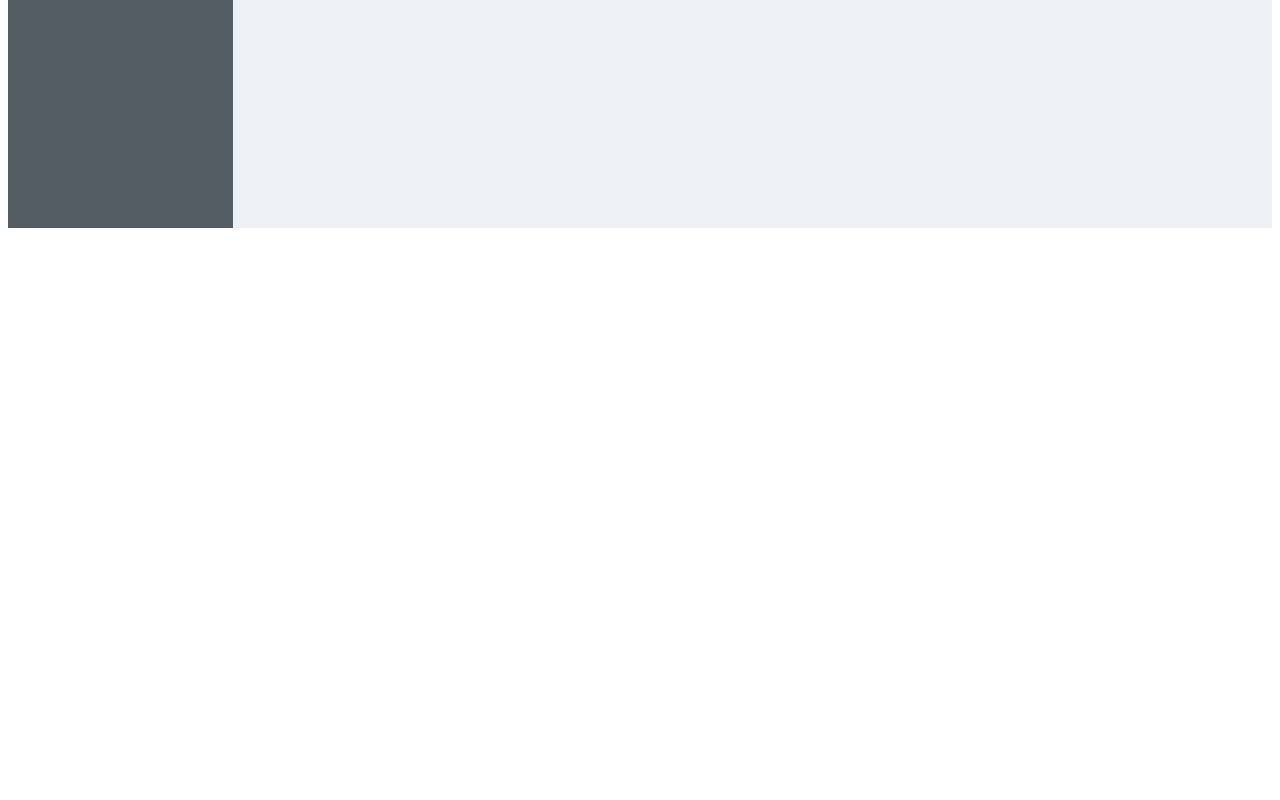
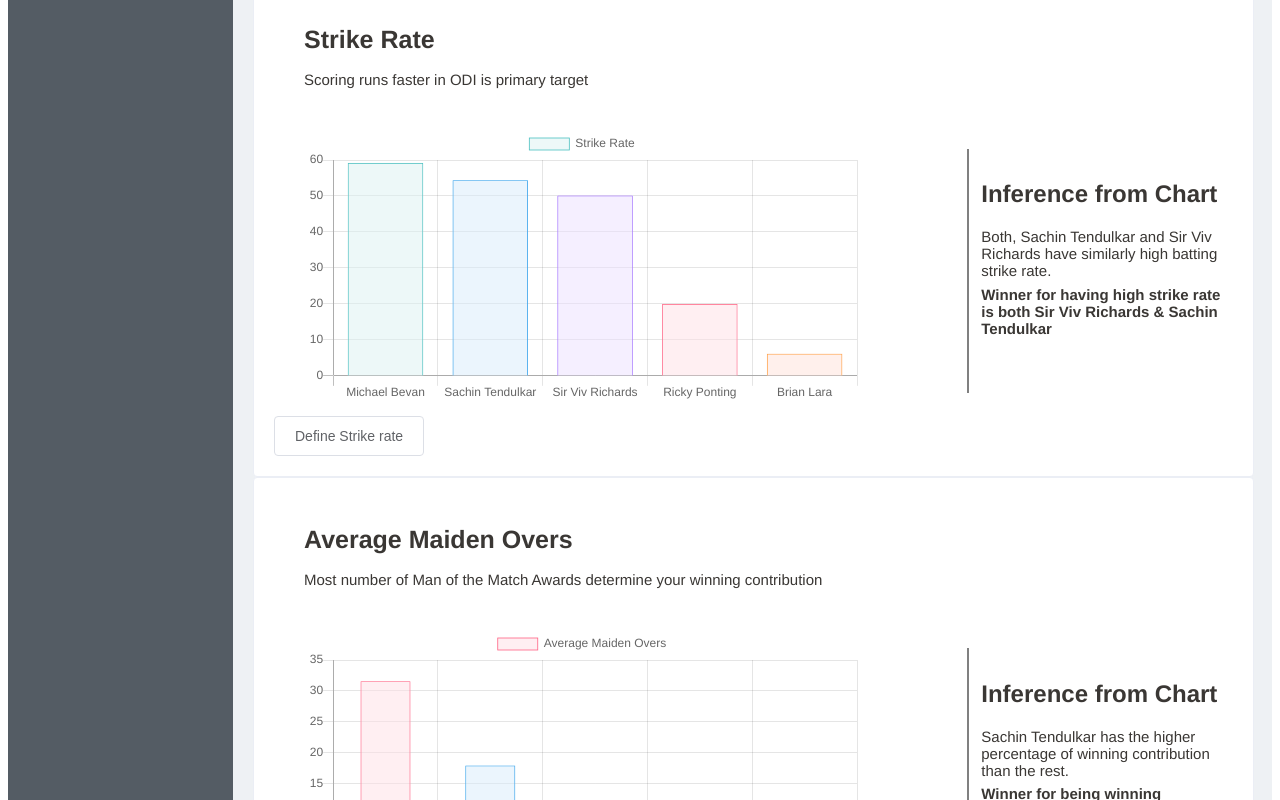
Before and after one commit to tapthoughts/worlds-greatest-cricketer, a Vue app: page /bowlingODI in a window 1280 px wide. Shown: the part 580-1380 px from the top of the page. Before the commit the page ends 816 px from the top, so only its background shows below. Built offline with nearby package versions, Linux system fonts and the light colour scheme.

Commit message:
added economy rate ODI chart

```diff
--- a/src/views/BowlingODI.vue
+++ b/src/views/BowlingODI.vue
@@ -1,12 +1,13 @@
 <template>
   <div class="bowling-odi">
+
     <div class="card">
             <Chart
-            titleText="Average Runs Conceded"
+            titleText="Economy Rate"
             subTitleText="Lesser number of runs conceded symbolizes a good bowler"
             chartType="bar"
-            :chartData="RunsConcededData.data"
-            :chartOptions="RunsConcededData.options"
+            :chartData="EconomyRateData.data"
+            :chartOptions="EconomyRateData.options"
             :parentStyle="chartContainerStyle"
             />
             <Inference
@@ -17,6 +18,49 @@
             titleText="average runs conceded"
             />
       </div>
+
+      <div class="card">
+            <Chart
+            titleText="Strike Rate"
+            subTitleText="Scoring runs faster in ODI is primary target"
+            chartType="bar"
+            :chartData="StrikeRateData.data"
+            :chartOptions="StrikeRateData.options"
+            :parentStyle="chartContainerStyle"
+            />
+            <Inference
+            inference="Both, Sachin Tendulkar and Sir Viv Richards have similarly high batting strike rate."
+            winner="both Sir Viv Richards & Sachin Tendulkar"
+            titleText="having high strike rate"
+            />
+            <br/>
+            <el-popover
+              placement="top-start"
+              title="Strike Rate"
+              width="200"
+              trigger="hover"
+              content="Batting strike rate is a measure of how frequently a batsman achieves the primary
+                       goal of batting, namely scoring runs">
+              <el-button slot="reference">Define Strike rate</el-button>
+            </el-popover>
+        </div>
+
+        <div class="card">
+            <Chart
+            titleText="Average Maiden Overs"
+            subTitleText="Most number of Man of the Match Awards determine your winning contribution"
+            chartType="bar"
+            :chartData="MaidenOverData.data"
+            :chartOptions="MaidenOverData.options"
+            :parentStyle="chartContainerStyle"
+            />
+            <Inference
+            inference="Sachin Tendulkar has the higher percentage of winning contribution than the rest."
+            winner="Sachin Tendulkar"
+            titleText="being winning contributor maximum times"
+            />
+        </div>
+
   </div>
 </template>
 
@@ -39,7 +83,38 @@
         width: '45vw',
         display: 'inline-block',
       },
-      RunsConcededData: {
+      EconomyRateData: {
+        options: {
+          responsive: true,
+          scales: {
+            xAxes: [{
+              ticks: {
+                beginAtZero: true,
+                maxRotation: 0,
+                minRotation: 0,
+              },
+              gridLines: {
+                offsetGridLines: true,
+              },
+              barThickness: 50,
+            }],
+          },
+        },
+        data: {
+          labels: [],
+          datasets: [],
+        },
+      },
+      StrikeRateData: {
+        options: {
+          responsive: true,
+        },
+        data: {
+          labels: [],
+          datasets: [],
+        },
+      },
+      MaidenOverData: {
         options: {
           responsive: true,
           scales: {
@@ -64,19 +139,19 @@
     }
   },
   mounted() {
-    const runsConcededData = [];
+    const economyRateData = [];
     Object.values(locationBowlingODI).forEach((player) => {
-      runsConcededData.push({
+      economyRateData.push({
         name: player.player_name,
-        runs: player.details.total.runs_conceded / player.details.total.overs,
+        economy_rate: player.details.total.economy_rate,
       });
     });
-    runsConcededData.sort((t1, t2) => t1.runs - t2.runs);
-    this.RunsConcededData.data = {
-      labels: runsConcededData.map(t => t.name),
+    economyRateData.sort((t1, t2) => t1.economy_rate - t2.economy_rate);
+    this.EconomyRateData.data = {
+      labels: economyRateData.map(t => t.name),
       datasets: [{
         label: 'Avg Runs Conceded in all Matches',
-        data: runsConcededData.map(t => t.runs),
+        data: economyRateData.map(t => t.economy_rate),
         backgroundColor: [
           'rgb(255, 224, 230, 0.5)',
           'rgb(255, 226, 217, 0.5)',
@@ -108,6 +183,96 @@
         ],
       }],
     };
+
+    const strikeRateData = [];
+    Object.values(locationBowlingODI).forEach((player) => {
+      strikeRateData.push({
+        name: player.player_name,
+        strike_rate: player.details.total.strike_rate,
+      });
+    });
+    strikeRateData.sort((t1, t2) => t2.strike_rate - t1.strike_rate);
+    this.StrikeRateData.data = {
+      labels: strikeRateData.map(t => t.name),
+      datasets: [{
+        label: 'Strike Rate',
+        data: strikeRateData.map(t => t.strike_rate),
+        backgroundColor: [
+          'rgb(219, 242, 242, 0.5)',
+          'rgb(215, 236, 251, 0.5)',
+          'rgb(235, 224, 255, 0.5)',
+          'rgb(255, 224, 230, 0.5)',
+          'rgb(255, 226, 217, 0.5)',
+          'rgb(255, 245, 221, 0.5)',
+          'rgb(244, 245, 245, 0.5)',
+        ],
+        borderWidth: 0.8,
+        borderColor: [
+          'rgb(75, 192, 192, 1)',
+          'rgb(54, 162, 235, 1)',
+          'rgb(153, 102, 255, 1)',
+          'rgb(255, 99, 132, 1)',
+          'rgb(255, 159, 64, 1)',
+          'rgb(255, 205, 86, 1)',
+          'rgb(201, 203, 207, 1)',
+        ],
+        hoverBorderWidth: 1.2,
+        hoverBorderColor: [
+          'rgb(75, 192, 192, 1)',
+          'rgb(54, 162, 235, 1)',
+          'rgb(153, 102, 255, 1)',
+          'rgb(255, 99, 132, 1)',
+          'rgb(255, 159, 64, 1)',
+          'rgb(255, 205, 86, 1)',
+          'rgb(201, 203, 207, 1)',
+        ],
+      }],
+    };
+
+    const maidenOverData = [];
+    Object.values(locationBowlingODI).forEach((player) => {
+      maidenOverData.push({
+        name: player.player_name,
+        maiden_overs: (player.details.total.maiden_overs / player.details.total.overs)*1000,
+      });
+    });
+    maidenOverData.sort((t1, t2) => t2.maiden_overs - t1.maiden_overs);
+    this.MaidenOverData.data = {
+      labels: maidenOverData.map(t => t.name),
+      datasets: [{
+        label: 'Average Maiden Overs',
+        data: maidenOverData.map(t => t.maiden_overs),
+        backgroundColor: [
+          'rgb(255, 224, 230, 0.5)',
+          'rgb(215, 236, 251, 0.5)',
+          'rgb(255, 226, 217, 0.5)',
+          'rgb(255, 245, 221, 0.5)',
+          'rgb(219, 242, 242, 0.5)',
+          'rgb(235, 224, 255, 0.5)',
+          'rgb(244, 245, 245, 0.5)',
+        ],
+        borderWidth: 0.8,
+        borderColor: [
+          'rgb(255, 99, 132, 1)',
+          'rgb(54, 162, 235, 1)',
+          'rgb(255, 159, 64, 1)',
+          'rgb(255, 205, 86, 1)',
+          'rgb(75, 192, 192, 1)',
+          'rgb(153, 102, 255, 1)',
+          'rgb(201, 203, 207, 1)',
+        ],
+        hoverBorderWidth: 1.2,
+        hoverBorderColor: [
+          'rgb(255, 99, 132, 1)',
+          'rgb(54, 162, 235, 1)',
+          'rgb(255, 159, 64, 1)',
+          'rgb(255, 205, 86, 1)',
+          'rgb(75, 192, 192, 1)',
+          'rgb(153, 102, 255, 1)',
+          'rgb(201, 203, 207, 1)',
+        ],
+      }],
+    };
   },
 };
 </script>
```
